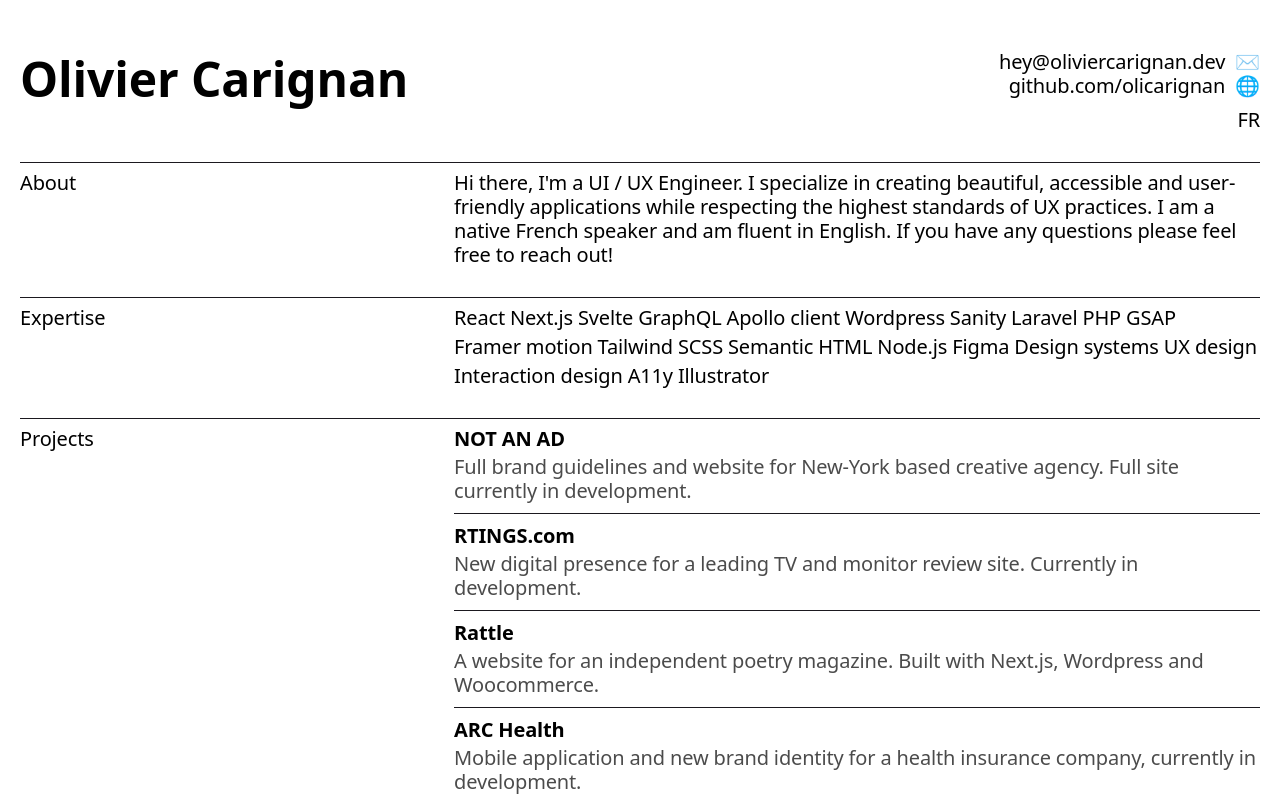
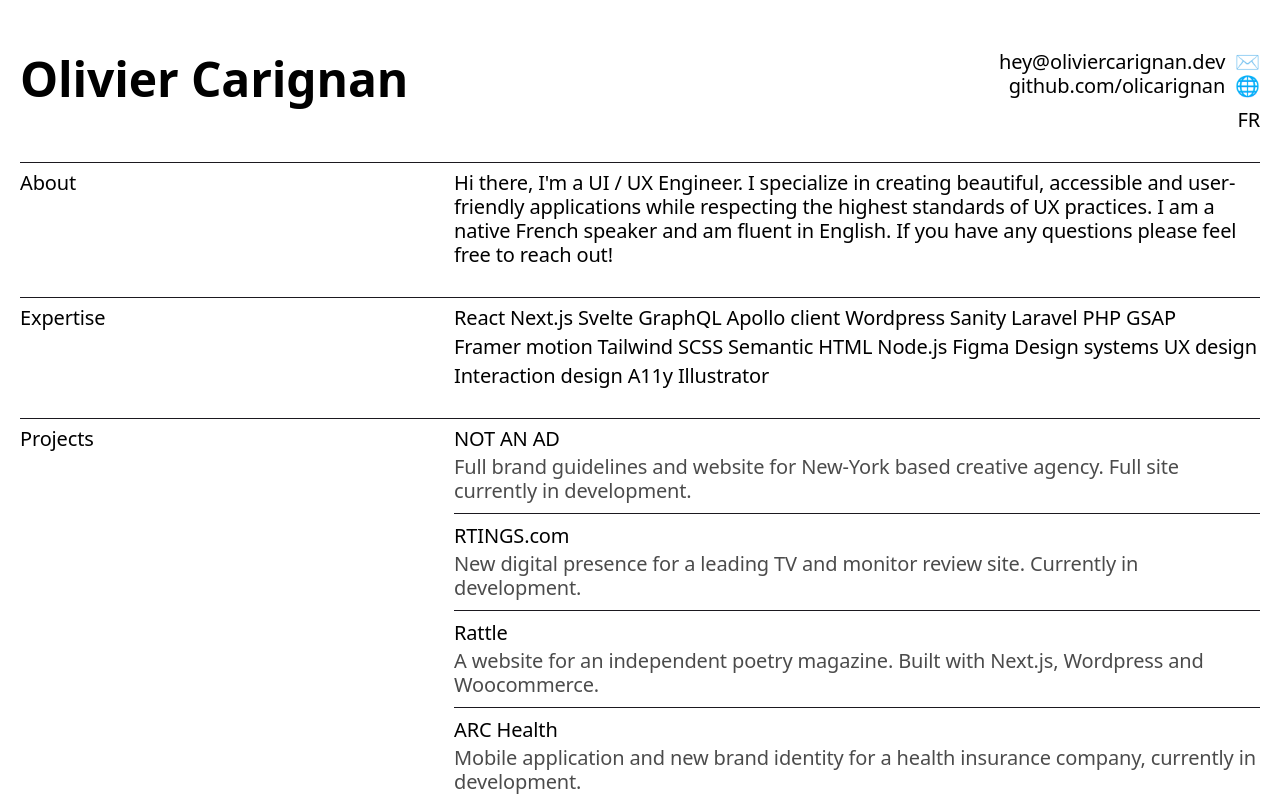
Before and after one commit to olicarignan/olivier-carignan, a Next.js app: page / in a window 1280 px wide. Shown: the top 800 px of the page. Built offline with nearby package versions, Linux system fonts and the light colour scheme.

Commit message:
projects font weight

```diff
--- a/styles/components/project.scss
+++ b/styles/components/project.scss
@@ -7,10 +7,6 @@
     > p {
       font-weight: 400;
       margin-bottom: 0.2em;
-
-      @media only screen and (min-width: 767px) {
-        font-weight: 600;
-      }
     }
   }
 
```
